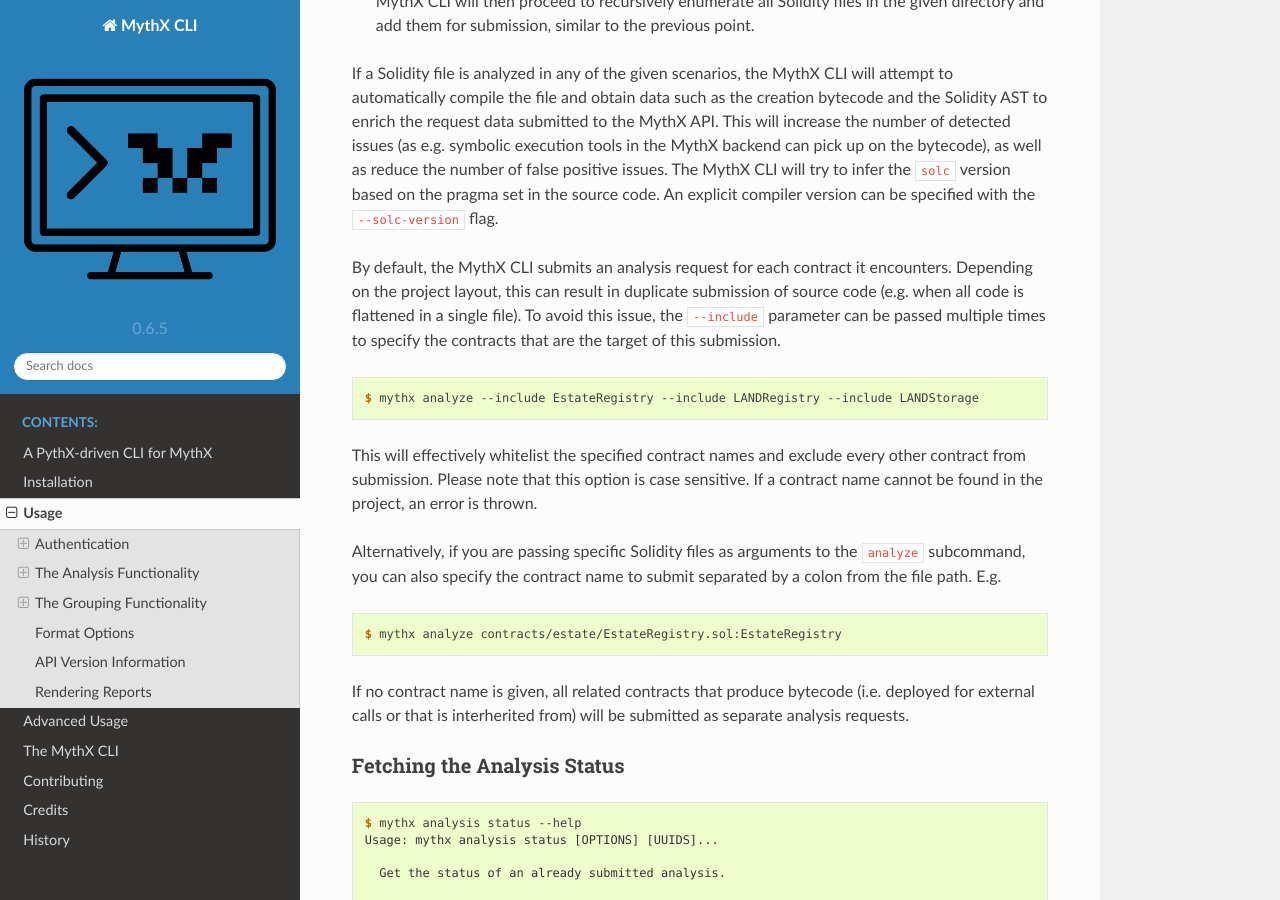
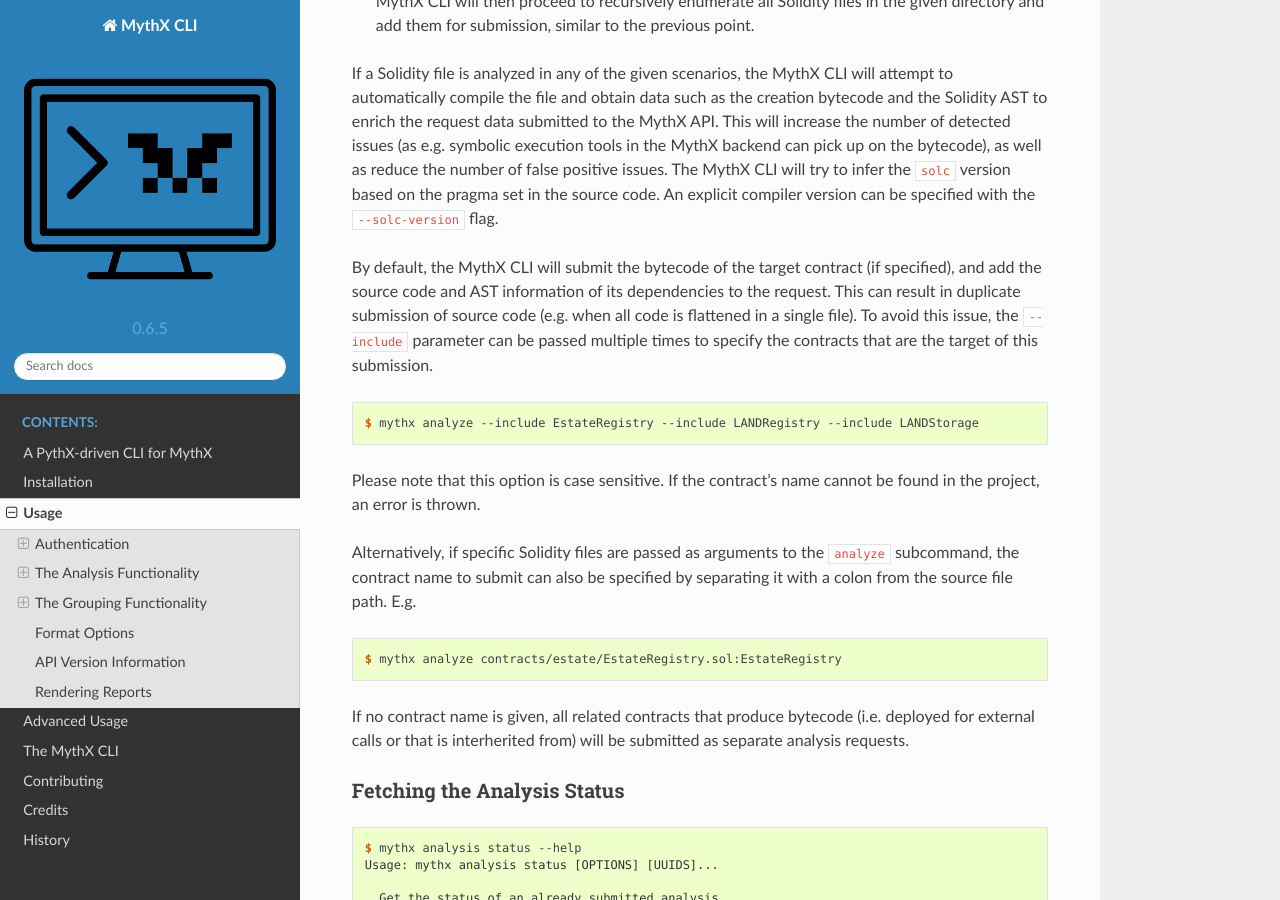
Before and after one commit to Consensys/mythx-cli, a Sphinx documentation site: the page built from docs/usage.rst, in a window 1280 px wide and 900 px high, scrolled down 2301 px. Built offline with Sphinx 7.4.7 and the Read the Docs theme 2.0.0, drawn with Linux system fonts in a browser that asks for light colours; pages that are not in the unit, such as notebooks, are missing from menus.

Commit message:
Update usage docs

```diff
--- a/docs/usage.rst
+++ b/docs/usage.rst
@@ -125,24 +125,25 @@
 :code:`solc` version based on the pragma set in the source code. An explicit
 compiler version can be specified with the :code:`--solc-version` flag.
 
-By default, the MythX CLI submits an analysis request for each contract it
-encounters. Depending on the project layout, this can result in duplicate
-submission of source code (e.g. when all code is flattened in a single file).
-To avoid this issue, the :code:`--include` parameter can be passed multiple
-times to specify the contracts that are the target of this submission.
+By default, the MythX CLI will submit the bytecode of the target contract
+(if specified), and add the source code and AST information of its
+dependencies to the request.
+This can result in duplicate submission of source code (e.g. when all code
+is flattened in a single file). To avoid this issue, the :code:`--include`
+parameter can be passed multiple times to specify the contracts that are
+the target of this submission.
 
 .. code-block:: console
 
     $ mythx analyze --include EstateRegistry --include LANDRegistry --include LANDStorage
 
 
-This will effectively whitelist the specified contract names and exclude every
-other contract from submission. Please note that this option is case sensitive.
-If a contract name cannot be found in the project, an error is thrown.
+Please note that this option is case sensitive. If the contract's name cannot
+be found in the project, an error is thrown.
 
-Alternatively, if you are passing specific Solidity files as arguments to the
-:code:`analyze` subcommand, you can also specify the contract name to submit
-separated by a colon from the file path. E.g.
+Alternatively, if specific Solidity files are passed as arguments to the
+:code:`analyze` subcommand, the contract name to submit can also be specified
+by separating it with a colon from the source file path. E.g.
 
 .. code-block:: console
 
```
